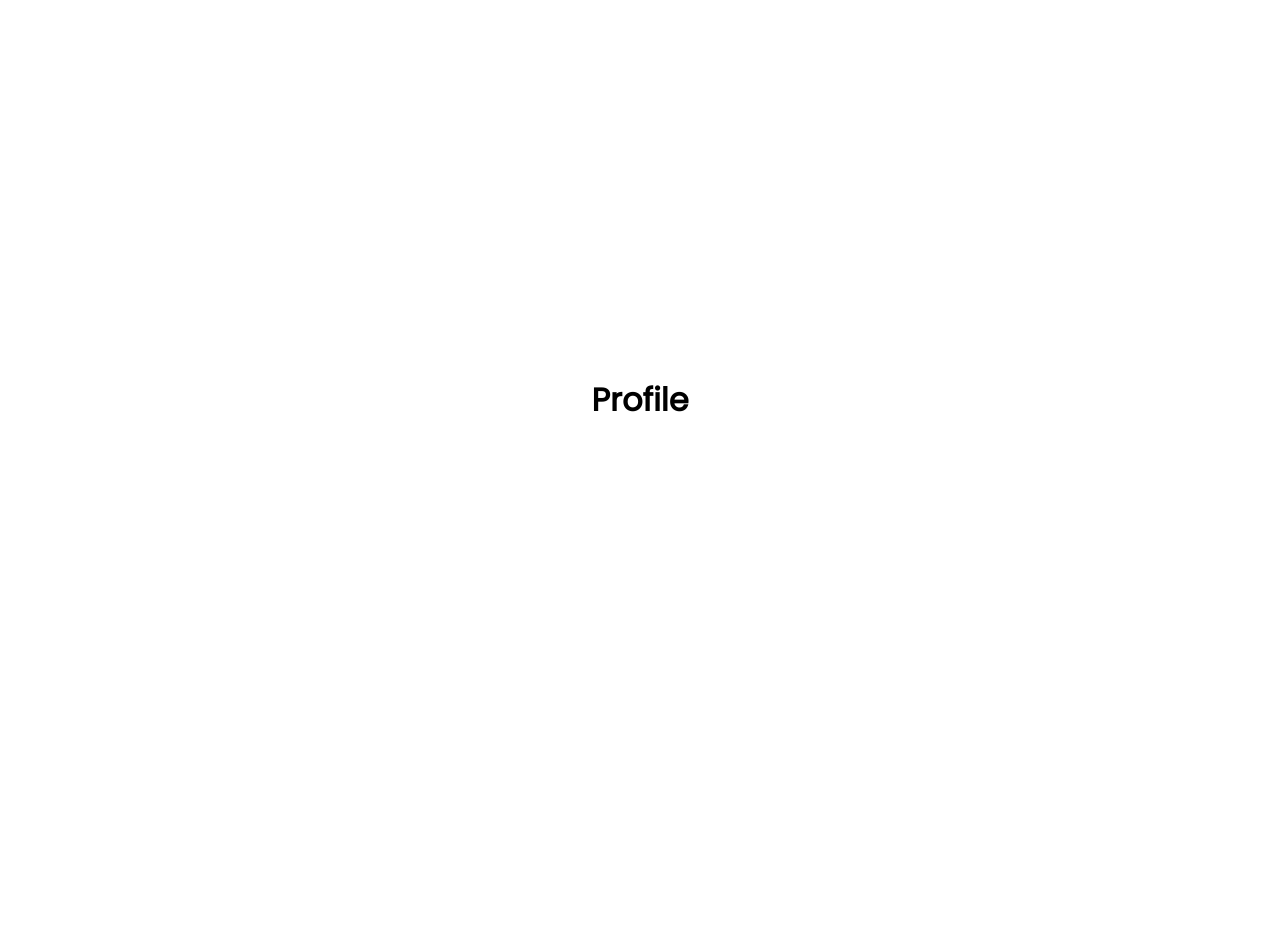
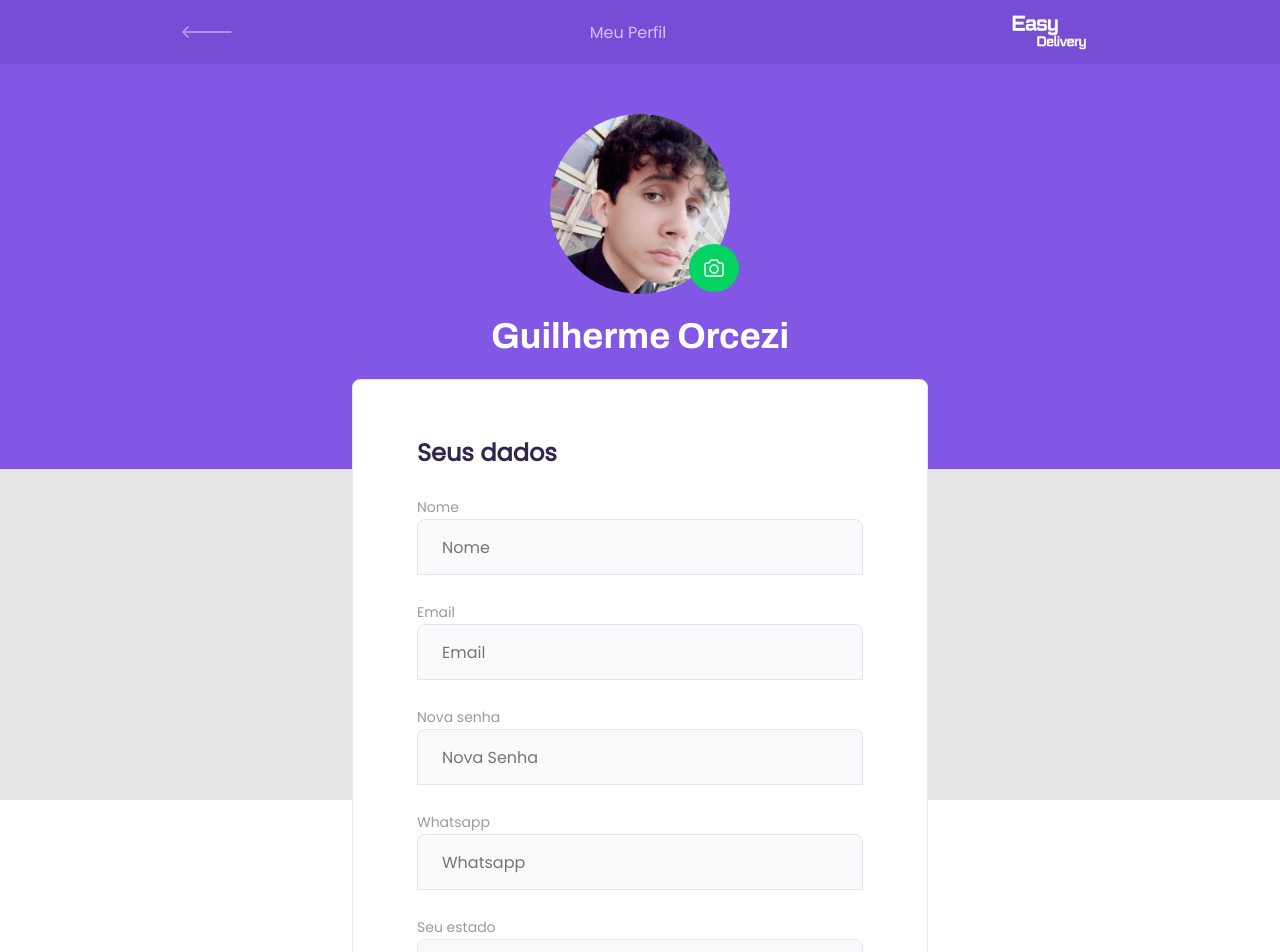
Before and after one commit to guilhermeorcezi/EasyDelivery, a React (Create React App) app in the folder web/: page /profile in a window 1280 px wide. Shown: the top 952 px of the page. Before the commit the page ends 800 px from the top, so only its background shows below. Built offline with nearby package versions, Linux system fonts and the light colour scheme.

Commit message:
page profile version 1 created

```diff
--- a/web/src/components/Header/index.tsx
+++ b/web/src/components/Header/index.tsx
@@ -4,14 +4,17 @@ import imgAvatar from '../../assets/images/user-avatar.png';
 import logoutIcon from '../../assets/icons/logout-icon.png';
 import goBackIcon from '../../assets/icons/goback-light.png';
 import imgLogo from '../../assets/images/logo.png';
+import imgAvatarUpload from '../../assets/icons/avatar-upload.png';
 
 import './styles.css';
 interface Props {
 	user?: string;
+	profile?: boolean;
 }
 
-const Header: React.FC<Props> = ({ user, children }) => {
+const Header: React.FC<Props> = ({ user, children, profile }) => {
 	return (
+		<>
 			<header id="header" className={children ? 'header' : ''}>
 				<div className="left-side">
 					<img
@@ -30,6 +33,22 @@ const Header: React.FC<Props> = ({ user, children }) => {
 					/>
 				</div>
 			</header>
+			{children && profile && (
+				<div id="header-content">
+					<div className="profile-content">
+						<img src={imgAvatar} className="profile-avatar" alt="User" />
+						<div className="upload-block">
+							<img
+								src={imgAvatarUpload}
+								className="avatar-upload"
+								alt="Upload"
+							/>
+						</div>
+						<span>Guilherme Orcezi</span>
+					</div>
+				</div>
+			)}
+		</>
 	);
 };
 
--- a/web/src/components/Header/styles.css
+++ b/web/src/components/Header/styles.css
@@ -9,6 +9,7 @@
 
 .header {
 	padding: 2px 180px !important;
+	background: var(--color-primary-dark) !important;
 }
 
 #header .left-side,
@@ -52,3 +53,45 @@
 	background: none;
 	border: none;
 }
+
+#header-content {
+	display: flex;
+	align-items: center;
+	justify-content: center;
+	background: var(--color-primary);
+}
+
+#header-content .profile-content {
+	padding: 50px 0 120px 0;
+	display: flex;
+	flex-direction: column;
+	align-items: center;
+	justify-content: center;
+	position:relative;
+}
+
+#header-content .profile-content .profile-avatar {
+	border-radius: 50%;
+	width: 180px;
+	margin-bottom:30px;
+}
+
+#header-content .profile-content .upload-block{
+	display:flex;
+	background:var(--color-secundary);
+	padding:15px;
+	border-radius: 50%;
+	position: absolute;
+	top:180px;
+	right:50px;
+	cursor: pointer;
+}
+
+#header-content .profile-content span {
+	font-family: Archivo;
+	font-weight: bold;
+	font-size: 36px;
+	line-height: 25px;
+	text-align: center;
+	color: var(--color-title-in-primary);
+}
--- a/web/src/pages/Profile/index.tsx
+++ b/web/src/pages/Profile/index.tsx
@@ -1,9 +1,101 @@
-import React from 'react';
+import React, { useState } from 'react';
 
 import './styles.css';
+import Header from '../../components/Header';
+import Input from '../../components/Input';
 
 const Profile: React.FC = () => {
-	return <h1>Profile</h1>
+	const [name, setName] = useState('');
+	const [email, setEmail] = useState('');
+	const [password, setPassword] = useState('');
+	const [whatsapp, setWhatsapp] = useState('');
+	const [uf, setUf] = useState('');
+	const [city, setCity] = useState('');
+
+	function handleEditProfile() {}
+
+	return (
+		<div id="page-profile">
+			<Header profile>Meu Perfil</Header>
+			<div className="container">
+				<form onSubmit={handleEditProfile}>
+					<span>Seus dados</span>
+
+					<div className="input-block">
+						<legend>Nome</legend>
+						<Input
+							type="text"
+							placeholder="Nome"
+							name="name"
+							label="Nome"
+							value={name}
+							onChange={(e) => setName(e.target.value)}
+						/>
+					</div>
+
+					<div className="input-block">
+						<legend>Email</legend>
+						<Input
+							type="text"
+							placeholder="Email"
+							name="email"
+							label="Email"
+							value={email}
+							onChange={(e) => setEmail(e.target.value)}
+						/>
+					</div>
+
+					<div className="input-block">
+						<legend>Nova senha</legend>
+						<Input
+							type="text"
+							placeholder="Nova Senha"
+							name="password"
+							label="Nova senha"
+							value={password}
+							onChange={(e) => setPassword(e.target.value)}
+						/>
+					</div>
+
+					<div className="input-block">
+						<legend>Whatsapp</legend>
+						<Input
+							type="text"
+							placeholder="Whatsapp"
+							name="whatsapp"
+							label="Whatsapp"
+							value={whatsapp}
+							onChange={(e) => setWhatsapp(e.target.value)}
+						/>
+					</div>
+
+					<div className="input-block">
+						<legend>Seu estado</legend>
+						<Input
+							type="text"
+							placeholder="Uf"
+							name="uf"
+							label="Uf"
+							value={uf}
+							onChange={(e) => setUf(e.target.value)}
+						/>
+					</div>
+
+					<div className="input-block">
+						<legend>Sua cidade</legend>
+						<Input
+							type="text"
+							placeholder="City"
+							name="city"
+							label="City"
+							value={city}
+							onChange={(e) => setCity(e.target.value)}
+						/>
+					</div>
+				</form>
+			</div>
+		</div>
+	);
 };
 
 export default Profile;
--- a/web/src/pages/Profile/styles.css
+++ b/web/src/pages/Profile/styles.css
@@ -0,0 +1,47 @@
+#page-profile {
+	width: 100vw;
+	height: 100vh;
+	display: flex;
+	flex-direction: column;
+	background: var(--color-background-primary);
+}
+
+#page-profile .container {
+	display: flex;
+	justify-content: center;
+	padding: 0 352px;
+	box-sizing: border-box;
+}
+
+#page-profile .container form {
+	background: var(--color-title-in-primary);
+	border-radius: 8px;
+	border: 1px solid var(--color-line-in-white);
+	margin-top: -90px;
+	padding: 56px 64px;
+	width: 100%;
+}
+
+#page-profile .container form legend {
+	font-family: Poppins;
+	font-style: normal;
+	font-weight: normal;
+	font-size: 14px;
+	line-height: 24px;
+	color: var(--color-text-complement);
+}
+
+#page-profile .container span {
+	font-size: 24px;
+	line-height: 34px;
+	font-weight: 600;
+	color: var(--color-text-title);
+}
+
+#page-profile .container form .input-block {
+	margin-top: 25px;
+}
+
+#page-profile .container form .input-block input {
+	height: 56px;
+}
```
Also changed, not shown: web/src/assets/icons/avatar-upload.png (added). Lines whose indentation alone changed are shown as unchanged.
